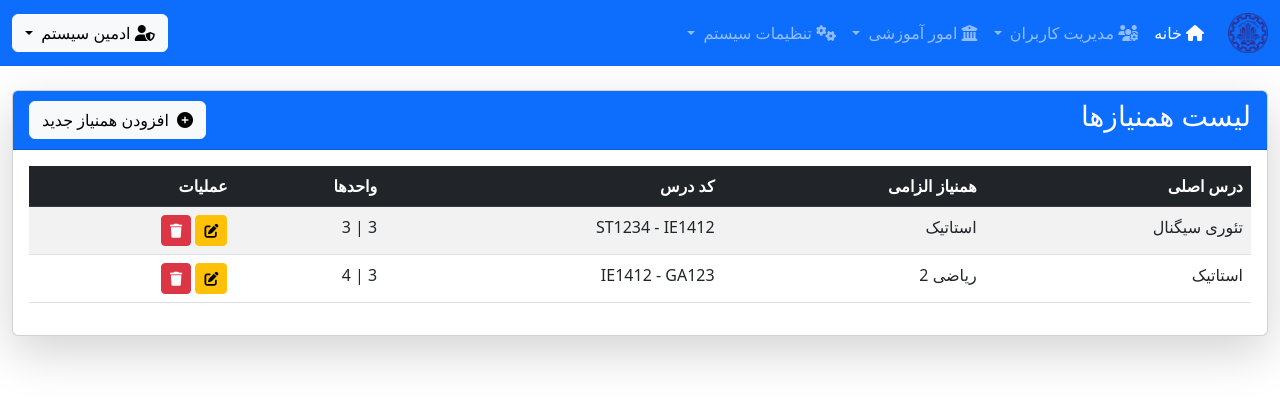
After one commit to aradataei/Course-Management-Software-Sharif-UT-IE-AP-Project, a Django app: page /manager/corequisites/ in a window 1280 px wide. The commit adds this page. Shown: the top 404 px of the page. Run offline with Django 5.2, Linux system fonts and the light colour scheme; a user stored in the database is signed in; data comes from the database, SQL or seed files in the repository; both versions use the stored data as it was after the commit.

Commit message:
Admin panel is completely DONE
added corequisite panel

```diff
--- a/appCourseWare/adminViews.py
+++ b/appCourseWare/adminViews.py
@@ -488,3 +488,78 @@ def major_list_view(request):
 
 def major_edit_view(request, pk):
     pass
+
+@staff_member_required
+def corequisite_list_view(request):
+    corequisites = CoRequisite.objects.select_related('course', 'required_course')
+    context = {
+        'corequisites': corequisites,
+        'title': 'مدیریت همنیازها'
+    }
+    return render(request, 'manager/corequisite_list.html', context)
+
+@staff_member_required
+def corequisite_create_view(request):
+    if request.method == 'POST':
+        try:
+            course_id = request.POST.get('course')
+            required_course_id = request.POST.get('required_course')
+
+            if course_id == required_course_id:
+                messages.error(request, 'یک درس نمی‌تواند همنیاز خودش باشد')
+                return redirect('corequisite_create_view')
+
+            CoRequisite.objects.create(
+                course_id=course_id,
+                required_course_id=required_course_id
+            )
+            messages.success(request, 'همنیاز با موفقیت ایجاد شد')
+            return redirect('corequisite_list_view')
+
+        except Exception as e:
+            messages.error(request, f'خطا در ایجاد همنیاز: {str(e)}')
+
+    courses = Course.objects.all()
+    return render(request, 'manager/corequisite_form.html', {'courses': courses})
+
+@staff_member_required
+def corequisite_edit_view(request, pk):
+    corequisite = get_object_or_404(CoRequisite, pk=pk)
+
+    if request.method == 'POST':
+        try:
+            course_id = request.POST.get('course')
+            required_course_id = request.POST.get('required_course')
+
+            if course_id == required_course_id:
+                messages.error(request, 'یک درس نمی‌تواند همنیاز خودش باشد')
+                return redirect('corequisite_edit_view', pk=pk)
+
+            corequisite.course_id = course_id
+            corequisite.required_course_id = required_course_id
+            corequisite.save()
+
+            messages.success(request, 'همنیاز با موفقیت ویرایش شد')
+            return redirect('corequisite_list_view')
+
+        except Exception as e:
+            messages.error(request, f'خطا در ویرایش همنیاز: {str(e)}')
+
+    courses = Course.objects.all()
+    return render(request, 'manager/corequisite_form.html', {
+        'corequisite': corequisite,
+        'courses': courses
+    })
+
+
+@staff_member_required
+def corequisite_delete_view(request, pk):
+    corequisite = get_object_or_404(CoRequisite, pk=pk)
+    if request.method == 'POST':
+        try:
+            corequisite.delete()
+            messages.success(request, 'همنیازی با موفقیت حذف شد')
+        except Exception as e:
+            messages.error(request, f'خطا در حذف همنیازی: {str(e)}')
+        return redirect('corequisite_list_view')
+    return render(request, 'manager/confirm_delete.html', {'object': corequisite})
--- a/appCourseWare/templates/manager/base.html
+++ b/appCourseWare/templates/manager/base.html
@@ -30,8 +30,14 @@
                     <span class="navbar-toggler-icon"></span>
                 </button>
 
-                <div class="collapse navbar-collapse" id="mainNav">
                     <ul class="navbar-nav me-auto mb-2 mb-lg-0">
+                        <div class="collapse navbar-collapse" id="mainNav">
+                            <li class="nav-item">
+                                <a class="nav-link active" aria-current="page" href="{% url 'home' %}">
+                                    <i class="fas fa-home me-1"></i>خانه
+                                </a>
+                            </li>
+
                         <!-- User Management -->
                         <li class="nav-item dropdown">
                             <a class="nav-link dropdown-toggle" href="#" role="button" data-bs-toggle="dropdown">
@@ -89,7 +95,11 @@
                                                 <span class="badge bg-primary float-start">{{ Major.objects.count }}</span>
                                             </a>
                                         </li>
-
+                                        <li>
+                                            <a class="dropdown-item" href="{% url 'corequisite_list_view' %}">
+                                                <i class="fas fa-link me-2"></i>روابط همنیازی
+                                            </a>
+                                        </li>
                                 {% comment %} </a></li>
                                 <li><a class="dropdown-item" href="{% url 'manage_prerequisites' %}">
                                     <i class="fas fa-link"></i> مدیریت پیش‌نیازها
--- /dev/null
+++ b/appCourseWare/templates/manager/corequisite_list.html
@@ -0,0 +1,53 @@
+{% extends 'manager/base.html' %}
+{% block title_page %}مدیریت همنیازها{% endblock %}
+
+{% block content %}
+<div class="card shadow-lg">
+    <div class="card-header bg-primary text-white">
+        <div class="d-flex justify-content-between align-items-center">
+            <h3 class="card-title">لیست همنیازها</h3>
+            <a href="{% url 'corequisite_create_view' %}" class="btn btn-light">
+                <i class="fas fa-plus-circle me-2"></i>افزودن همنیاز جدید
+            </a>
+        </div>
+    </div>
+
+    <div class="card-body">
+        <div class="table-responsive">
+            <table class="table table-hover table-striped">
+                <thead class="table-dark">
+                    <tr>
+                        <th>درس اصلی</th>
+                        <th>همنیاز الزامی</th>
+                        <th>کد درس</th>
+                        <th>واحدها</th>
+                        <th>عملیات</th>
+                    </tr>
+                </thead>
+                <tbody>
+                    {% for coreq in corequisites %}
+                    <tr>
+                        <td>{{ coreq.course.course_name }}</td>
+                        <td>{{ coreq.required_course.course_name }}</td>
+                        <td>{{ coreq.course.course_code }} - {{ coreq.required_course.course_code }}</td>
+                        <td>{{ coreq.course.units }} | {{ coreq.required_course.units }}</td>
+                        <td>
+                            <a href="{% url 'corequisite_edit_view' coreq.id %}" class="btn btn-sm btn-warning">
+                                <i class="fas fa-edit"></i>
+                            </a>
+                            <a href="{% url 'corequisite_delete_view' coreq.id %}" class="btn btn-sm btn-danger">
+                                <i class="fas fa-trash"></i>
+                            </a>
+                        </td>
+                    </tr>
+                    {% empty %}
+                    <tr>
+                        <td colspan="5" class="text-center text-muted">هیچ همنیازی ثبت نشده است</td>
+                    </tr>
+                    {% endfor %}
+                </tbody>
+            </table>
+        </div>
+    </div>
+</div>
+{% endblock %}
--- a/appCourseWare/urls.py
+++ b/appCourseWare/urls.py
@@ -38,9 +38,16 @@ urlpatterns = [
     path('manager/courses/edit/<int:pk>/', adminViews.course_edit_view, name='course_edit_view'),
     path('manager/courses/delete/<int:pk>/', adminViews.course_delete_view, name='course_delete_view'),
 
+    # CoRequisite Management
+    path('manager/corequisites/', adminViews.corequisite_list_view, name='corequisite_list_view'),
+    path('manager/corequisites/create/', adminViews.corequisite_create_view, name='corequisite_create_view'),
+    path('manager/corequisites/edit/<int:pk>/', adminViews.corequisite_edit_view, name='corequisite_edit_view'),
+    path('manager/corequisites/delete/<int:pk>/', adminViews.corequisite_delete_view, name='corequisite_delete_view'),
+
     path('manager/enroll-student/', adminViews.enroll_student_view, name='enroll_student'),
 
     path('manager/majors/', adminViews.major_list_view, name='major_list_view'),
     path('manager/majors/edit/<int:pk>/', adminViews.major_edit_view, name='major_edit_view'),
 
+    path('', views.home, name='home'),
 ]
--- a/appCourseWare/views.py
+++ b/appCourseWare/views.py
@@ -47,3 +47,7 @@ class CustomLoginView(LoginView):
         if not remember_me:
             self.request.session.set_expiry(0)
         return super().form_valid(form)
+
+
+def home(request):
+    pass
```
Also changed, not shown: appCourseWare/templates/manager/corequisite_form.html (added, +53 -0 lines), db.sqlite3.
